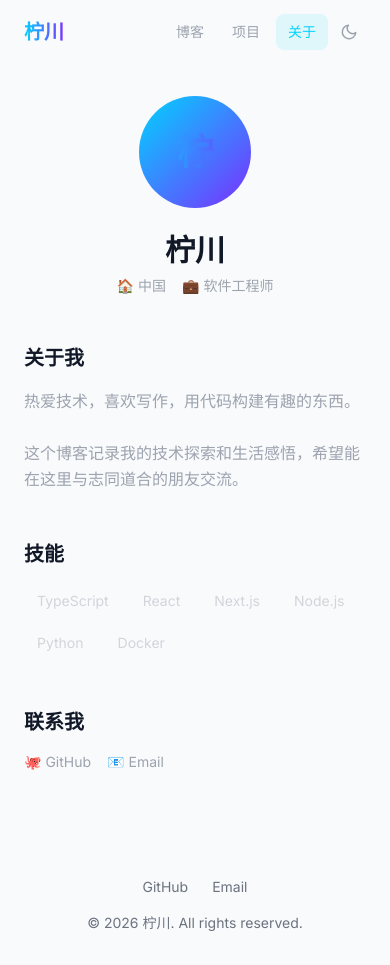
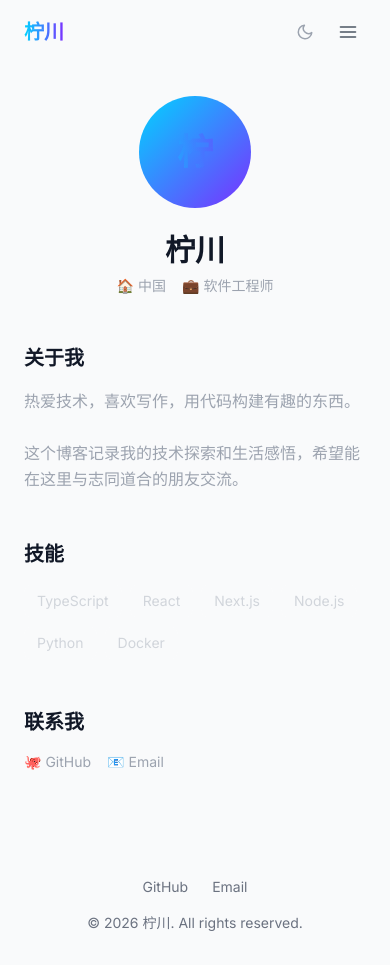
Before and after one commit to ningchuan0717/blog, a Next.js app: page /about in a window 390 px wide. Built offline with nearby package versions, Linux system fonts and the light colour scheme.

Commit message:
feat: add mobile responsive nav and polish

```diff
--- a/src/components/Navbar.tsx
+++ b/src/components/Navbar.tsx
@@ -4,6 +4,7 @@ import { useState, useEffect } from "react";
 import Link from "next/link";
 import { usePathname } from "next/navigation";
 import ThemeToggle from "./ThemeToggle";
+import { FiMenu, FiX } from "react-icons/fi";
 
 const links = [
   { href: "/blog", label: "博客" },
@@ -13,6 +14,7 @@ const links = [
 
 export default function Navbar() {
   const [scrolled, setScrolled] = useState(false);
+  const [menuOpen, setMenuOpen] = useState(false);
   const pathname = usePathname();
 
   useEffect(() => {
@@ -21,11 +23,18 @@ export default function Navbar() {
     return () => window.removeEventListener("scroll", onScroll);
   }, []);
 
+  useEffect(() => {
+    setMenuOpen(false);
+  }, [pathname]);
+
+  const isActive = (href: string) =>
+    pathname === href || pathname.startsWith(href + "/");
+
   return (
     <header
       className={`fixed top-0 left-0 right-0 z-50 transition-all duration-300 ${
         scrolled
-          ? "bg-bg-dark/80 backdrop-blur-md border-b border-white/5"
+          ? "bg-white/80 dark:bg-bg-dark/80 backdrop-blur-md border-b border-gray-200 dark:border-white/5"
           : "bg-transparent"
       }`}
     >
@@ -34,15 +43,16 @@ export default function Navbar() {
           柠川
         </Link>
 
-        <div className="flex items-center gap-1">
+        {/* Desktop nav */}
+        <div className="hidden md:flex items-center gap-1">
           {links.map(({ href, label }) => (
             <Link
               key={href}
               href={href}
               className={`px-3 py-2 rounded-lg text-sm transition-colors ${
-                pathname === href || pathname.startsWith(href + "/")
+                isActive(href)
                   ? "text-primary-cyan bg-primary-cyan/10"
-                  : "text-gray-400 hover:text-gray-200 hover:bg-white/5"
+                  : "text-gray-600 dark:text-gray-400 hover:text-gray-900 dark:hover:text-gray-200 hover:bg-gray-100 dark:hover:bg-white/5"
               }`}
             >
               {label}
@@ -50,7 +60,38 @@ export default function Navbar() {
           ))}
           <ThemeToggle />
         </div>
+
+        {/* Mobile menu button */}
+        <div className="flex md:hidden items-center gap-2">
+          <ThemeToggle />
+          <button
+            onClick={() => setMenuOpen(!menuOpen)}
+            className="p-2 rounded-lg text-gray-600 dark:text-gray-400 hover:text-primary-cyan hover:bg-gray-100 dark:hover:bg-white/5"
+            aria-label="切换导航菜单"
+          >
+            {menuOpen ? <FiX size={20} /> : <FiMenu size={20} />}
+          </button>
+        </div>
       </nav>
+
+      {/* Mobile dropdown menu */}
+      {menuOpen && (
+        <div className="md:hidden px-6 pb-4 bg-white/95 dark:bg-bg-dark/95 backdrop-blur-md border-b border-gray-200 dark:border-white/5">
+          {links.map(({ href, label }) => (
+            <Link
+              key={href}
+              href={href}
+              className={`block px-3 py-2 rounded-lg text-sm transition-colors ${
+                isActive(href)
+                  ? "text-primary-cyan bg-primary-cyan/10"
+                  : "text-gray-600 dark:text-gray-400 hover:text-gray-900 dark:hover:text-gray-200"
+              }`}
+            >
+              {label}
+            </Link>
+          ))}
+        </div>
+      )}
     </header>
   );
 }
--- a/src/styles/globals.css
+++ b/src/styles/globals.css
@@ -37,6 +37,9 @@
   html:not(.dark) .card:hover {
     box-shadow: 0 4px 12px rgba(0, 0, 0, 0.08);
   }
+  html:not(.dark) .gradient-text {
+    @apply bg-gradient-to-r from-primary-cyan to-primary-purple bg-clip-text text-transparent;
+  }
 }
 
 /* Code block dark theme — scoped to article content */
```
